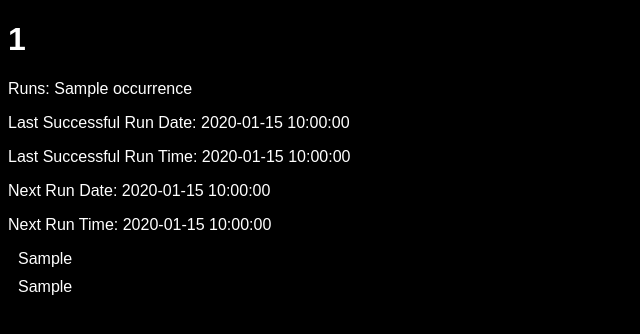
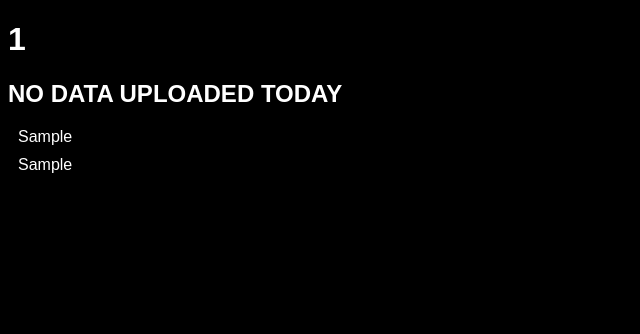
Before and after one commit to Dlang-max/Flask_Pandas, a Flask app: template templates/single.html in a window 1280 px wide. Shown: the top 334 px of the page, without its empty margins (0-640 px from the left). Run offline with Flask 3, Linux system fonts and the light colour scheme; the template is opened without the code that fills it: most values are stand-ins (such as "Sample title", 1, 10 or a date in 2020); parts of the project's set-up code (start-up, migrations or seed data) failed here and were passed over.

Commit message:
improving UX of the flask app

```diff
--- a/app.py
+++ b/app.py
@@ -4,11 +4,9 @@ from datetime import datetime
 import time
 
 print(datetime.now().date(), flush=True)
-
 st = time.time()
 df = build_df_from_csv_files()
 et = time.time()
-
 print("Runtime Build DF: ", et - st, flush=True)
 
 
@@ -33,12 +31,16 @@ def display_past_month():
 @app.route("/today", methods=["GET"])
 def display_today():
     """
-    Displays todays_problem_detected_df for all studies
+    Displays todays_problem_detected_df for all studies. Page will be blank
+    if there is no data for today.
 
     Returns:
         str: Returns a rendered template of home.html that displays
         todays_problem_detected_df as an HTML table
     """
+
+    if todays_problem_detected_HTML == "":
+        return render_template("home.html", table=todays_problem_detected_HTML, duration="Today: NO DATA UPLOADED")
     return render_template("home.html", table=todays_problem_detected_HTML, duration="Today")
 
 @app.route("/displaySingle/<col>", methods=["GET"])
@@ -59,9 +61,18 @@ def display_single(col):
     if col == '\xa0':
         return redirect("/", code=302)
 
+
+    # Uncomment if using a String for the current date
     study_run_info_df = df[(df["Study ID"] == col) & (df["Date"] == datetime.strptime("2024-07-07", "%Y-%m-%d").date())]
+
+    # Comment if using a String for the current date
+    # study_run_info_df = df[(df["Study ID"] == col) & (df["Date"] == datetime.now().date())]
+
+
     if study_run_info_df.empty:
-        return redirect("/", code=302)
+        past_week_problem_detected_HTML = get_html_for_problem_detected_df(problem_detected_df, study_id=col, num_days_in_past=7)
+        past_month_problem_detected_HTML = get_html_for_problem_detected_df(problem_detected_df, study_id=col, num_days_in_past=30)
+        return render_template("single.html", study_id=col, past_week_table=past_week_problem_detected_HTML, past_month_table=past_month_problem_detected_HTML)
 
     occurrence = study_run_info_df.iloc[-1]["Occurrence"]
     last_successful_run_date = study_run_info_df.iloc[-1]["Last Successful Run Date"]
@@ -72,8 +83,8 @@ def display_single(col):
     past_week_problem_detected_HTML = get_html_for_problem_detected_df(problem_detected_df, study_id=col, num_days_in_past=7)
     past_month_problem_detected_HTML = get_html_for_problem_detected_df(problem_detected_df, study_id=col, num_days_in_past=30)
 
-    return render_template("single.html", study_id=col, occurrence=occurrence, last_successful_run_date=last_successful_run_date,
-                           last_successful_run_time=last_successful_run_time, next_run_date=next_run_date, next_run_time=next_run_time,
+    return render_template("single.html", study_id=col, metadata_dict={"occurrence" : occurrence, "last_successful_run_date" : last_successful_run_date,
+                           "last_successful_run_time" : last_successful_run_time, "next_run_date" : next_run_date, "next_run_time" : next_run_time},
                            past_week_table=past_week_problem_detected_HTML, past_month_table=past_month_problem_detected_HTML)
 
 
--- a/problem_detected_data_visualization.py
+++ b/problem_detected_data_visualization.py
@@ -166,7 +166,14 @@ def get_html_for_problem_detected_df(problem_detected_df, study_id="", num_days_
         str: The HTML associated with the problem_detected_df
 
     """
+    # Uncomment if using String for current_date
     problem_detected_df = get_problem_detected_df_between_dates(problem_detected_df, current_date="2024-07-07", num_days_in_past=num_days_in_past)
+
+    # Comment if using String for current_date
+    # problem_detected_df = get_problem_detected_df_between_dates(problem_detected_df, num_days_in_past=num_days_in_past)
+
+    if problem_detected_df.empty:
+        return ""
 
     if study_id != "":
         problem_detected_df = pd.DataFrame(problem_detected_df.loc[study_id]).T
--- a/templates/single.html
+++ b/templates/single.html
@@ -4,12 +4,15 @@
 
 {% block content %}
 <h1 class="introduction">{{ study_id }}</h1>
-<p>Runs: {{ occurrence }}</p>
-<p>Last Successful Run Date: {{ last_successful_run_date }}</p>
-<p>Last Successful Run Time: {{ last_successful_run_time }}</p>
-<p>Next Run Date: {{ next_run_date }}</p>
-<p>Next Run Time: {{ next_run_time }}</p>
-
+{% if metadata_dict %}
+    <p>Runs: {{ occurrence }}</p>
+    <p>Last Successful Run Date: {{ last_successful_run_date }}</p>
+    <p>Last Successful Run Time: {{ last_successful_run_time }}</p>
+    <p>Next Run Date: {{ next_run_date }}</p>
+    <p>Next Run Time: {{ next_run_time }}</p>
+{% else %}
+    <h2>NO DATA UPLOADED TODAY</h2>
+{% endif %}
 <div class="table-container">
     {{ past_week_table | safe }}
 </div>
```
Also changed, not shown: 1 other file.
